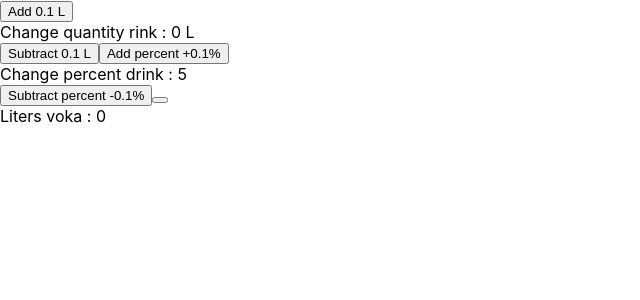
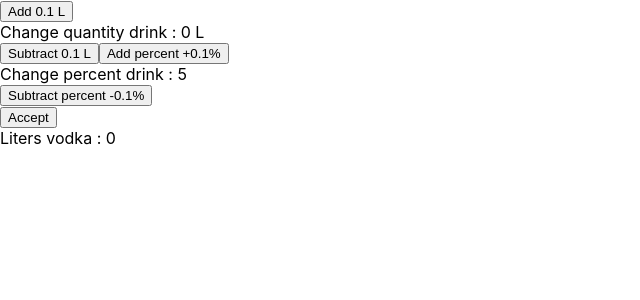
Before and after one commit to mikromajor/calendar, a React (Create React App) app: page / in a window 1280 px wide. Shown: the top 300 px of the page, without its empty margins (0-640 px from the left). Built offline with nearby package versions, Linux system fonts and the light colour scheme.

Commit message:
work simple example vanilla react

```diff
--- a/src/App.tsx
+++ b/src/App.tsx
@@ -18,8 +18,8 @@ function App() {
 
   const handlerQuantityVodka = () => {
     const spirt = (liters * percent) / 100;
-    const vd = spirt * 1.4;
-    setVodka(vd);
+    const vd = spirt * 2.4;
+    return vd;
   };
 
   return (
@@ -29,7 +29,7 @@ function App() {
       >
         Add 0.1 L{" "}
       </button>
-      <div>Change quantity rink : {liters} L </div>
+      <div>Change quantity drink : {liters} L </div>
       <button
         onClick={() => setLiters((prev) => (prev -= 0.1))}
       >
@@ -47,11 +47,13 @@ function App() {
       >
         Subtract percent -0.1%
       </button>
-
+      <br />
       <button
-        onClick={() => handlerQuantityVodka()}
-      ></button>
-      <div>Liters voka : {vodka}</div>
+        onClick={() => setVodka(handlerQuantityVodka())}
+      >
+        Accept
+      </button>
+      <div>Liters vodka : {vodka}</div>
     </>
   );
 }
```
